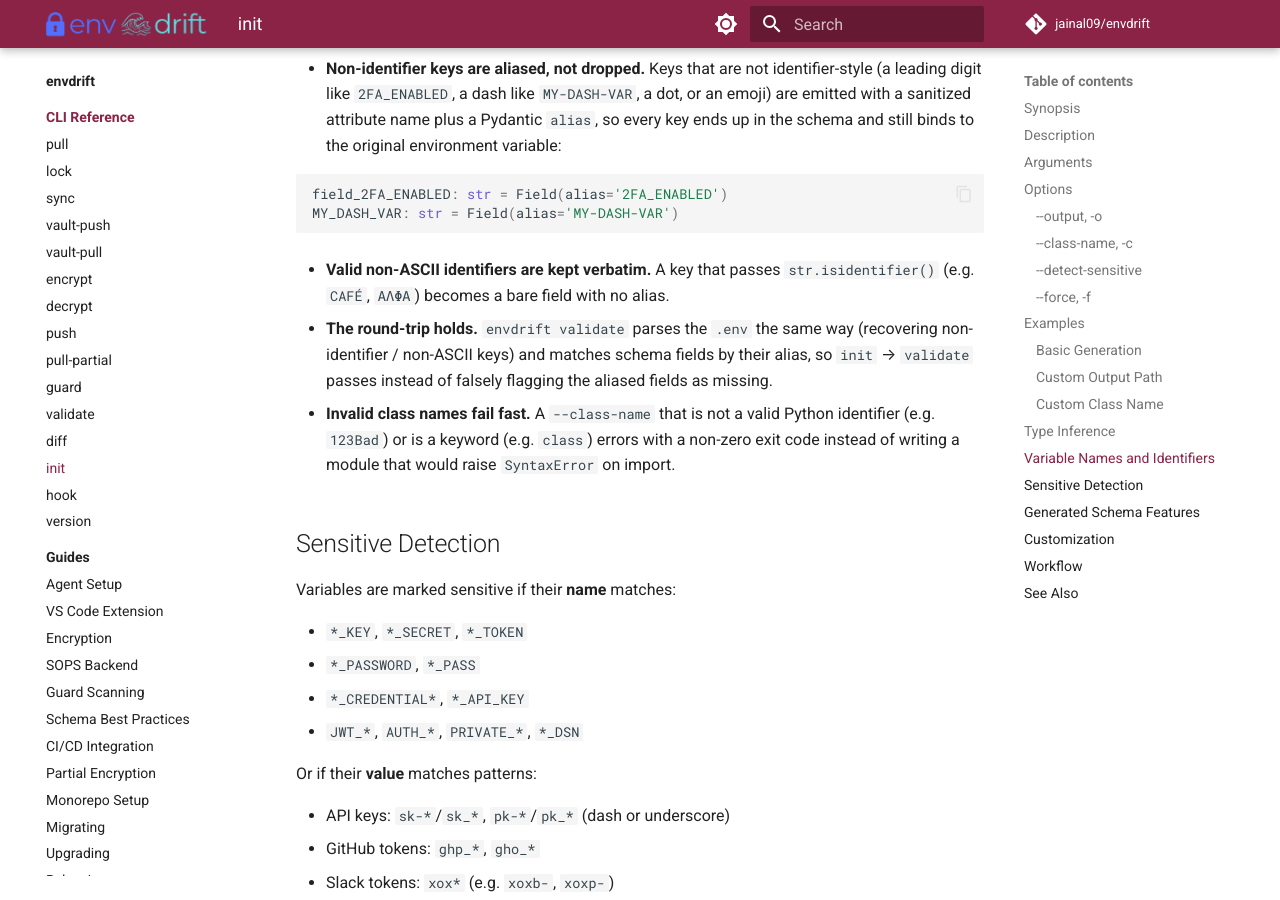
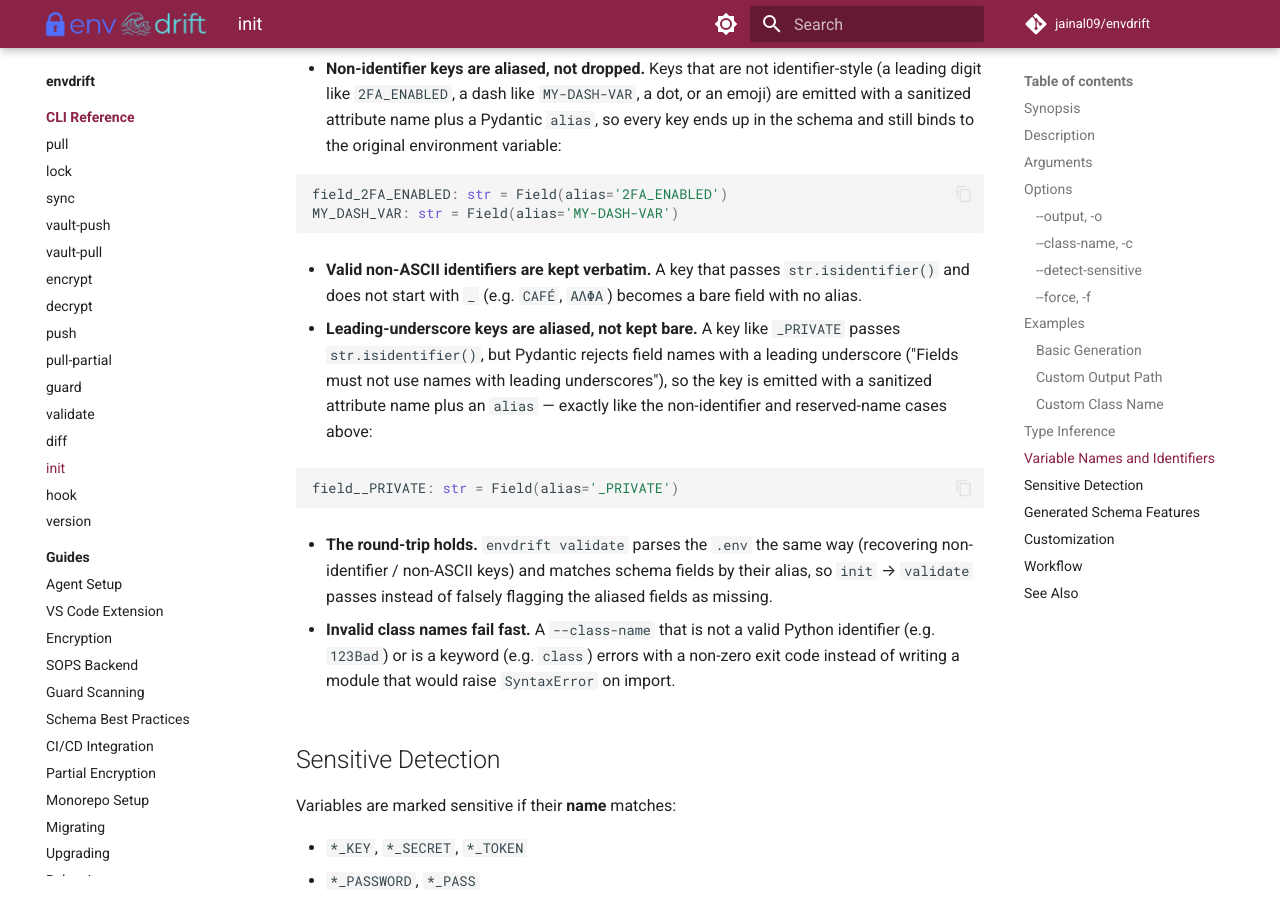
Before and after one commit to jainal09/envdrift, an MkDocs documentation site: the page built from docs/cli/init.md, in a window 1280 px wide and 900 px high, scrolled down 3727 px. Built offline with MkDocs 1.6.1 and Material for MkDocs 9.7.7, drawn with Linux system fonts in a browser that asks for light colours; comment, search, counter and statistics services are not loaded.

Commit message:
docs(init): leading-underscore keys are aliased, not kept bare (#467)
#460 made `init` sanitize a key that natively starts with `_` (e.g. `_PRIVATE`
-> `field__PRIVATE: str = Field(alias='_PRIVATE')`) because Pydantic rejects
field names with a leading underscore. But docs/cli/init.md still claimed any
key that passes `str.isidentifier()` becomes a bare field with no alias — and a
leading-underscore identifier passes `str.isidentifier()`, so the claim was an
over-generalization that contradicted shipped behavior.

Qualify the "kept verbatim" bullet to exclude leading-underscore keys and add a
dedicated bullet (with the real `field__PRIVATE` example) documenting the
aliasing. A new test_docs_accuracy regression drives the REAL `_sanitize_identifier`
(`_PRIVATE` -> `field__PRIVATE`, `CAFÉ` -> `CAFÉ`) and pins the doc to it, so the
claim cannot drift back. The test fails RED against the pre-fix doc.

Closes #467.

Co-Authored-By: Claude Opus 4.8 (1M context) <noreply@anthropic.com>

````diff
--- a/docs/cli/init.md
+++ b/docs/cli/init.md
@@ -175,7 +175,18 @@ The generated module is always valid, importable Python:
   ```
 
 - **Valid non-ASCII identifiers are kept verbatim.** A key that passes
-  `str.isidentifier()` (e.g. `CAFÉ`, `ΑΛΦΑ`) becomes a bare field with no alias.
+  `str.isidentifier()` and does not start with `_` (e.g. `CAFÉ`, `ΑΛΦΑ`) becomes
+  a bare field with no alias.
+
+- **Leading-underscore keys are aliased, not kept bare.** A key like `_PRIVATE`
+  passes `str.isidentifier()`, but Pydantic rejects field names with a leading
+  underscore ("Fields must not use names with leading underscores"), so the key
+  is emitted with a sanitized attribute name plus an `alias` — exactly like the
+  non-identifier and reserved-name cases above:
+
+  ```python
+  field__PRIVATE: str = Field(alias='_PRIVATE')
+  ```
 
 - **The round-trip holds.** `envdrift validate` parses the `.env` the same way
   (recovering non-identifier / non-ASCII keys) and matches schema fields by their
````
Also changed, not shown: 1 other file.
